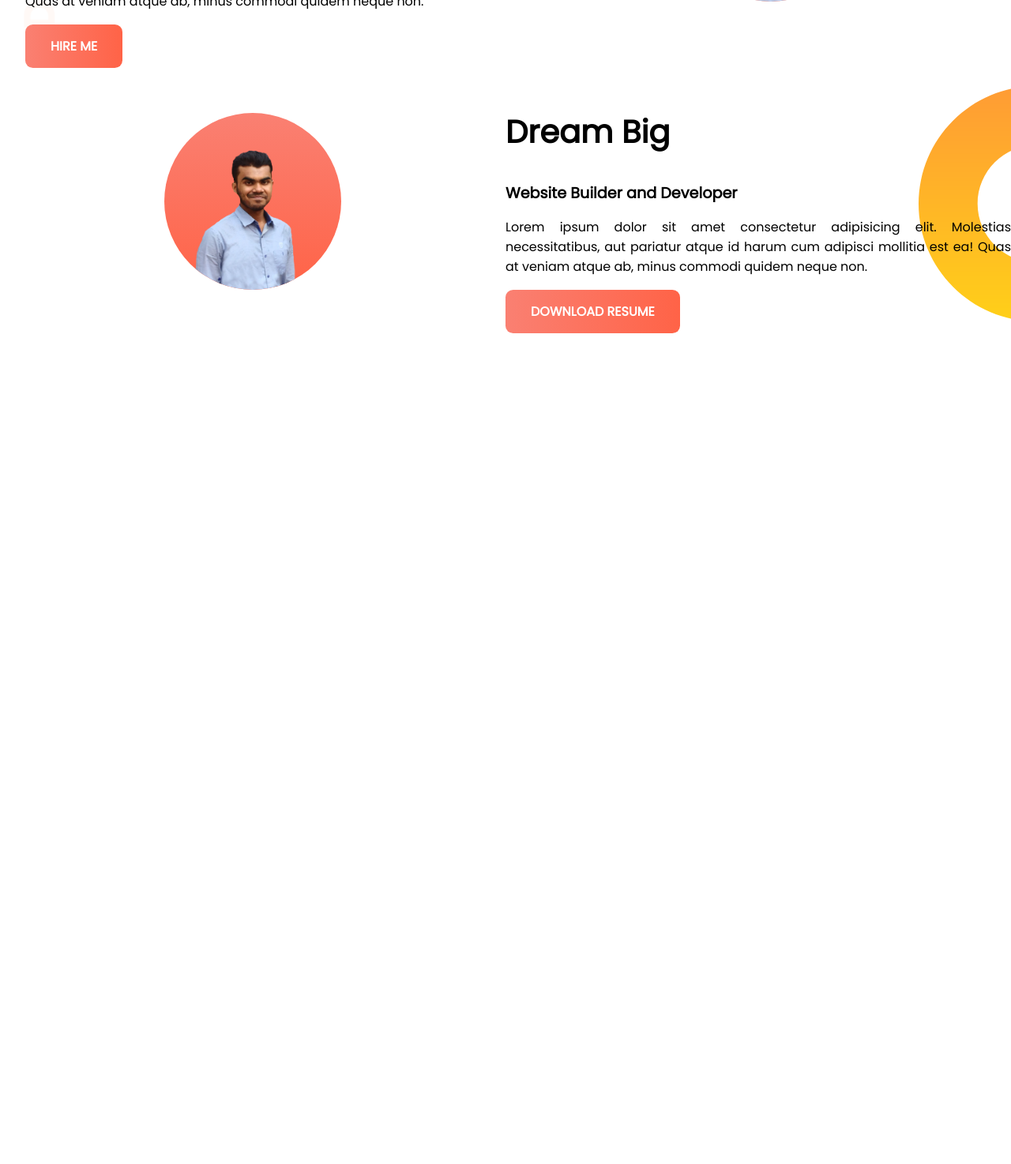
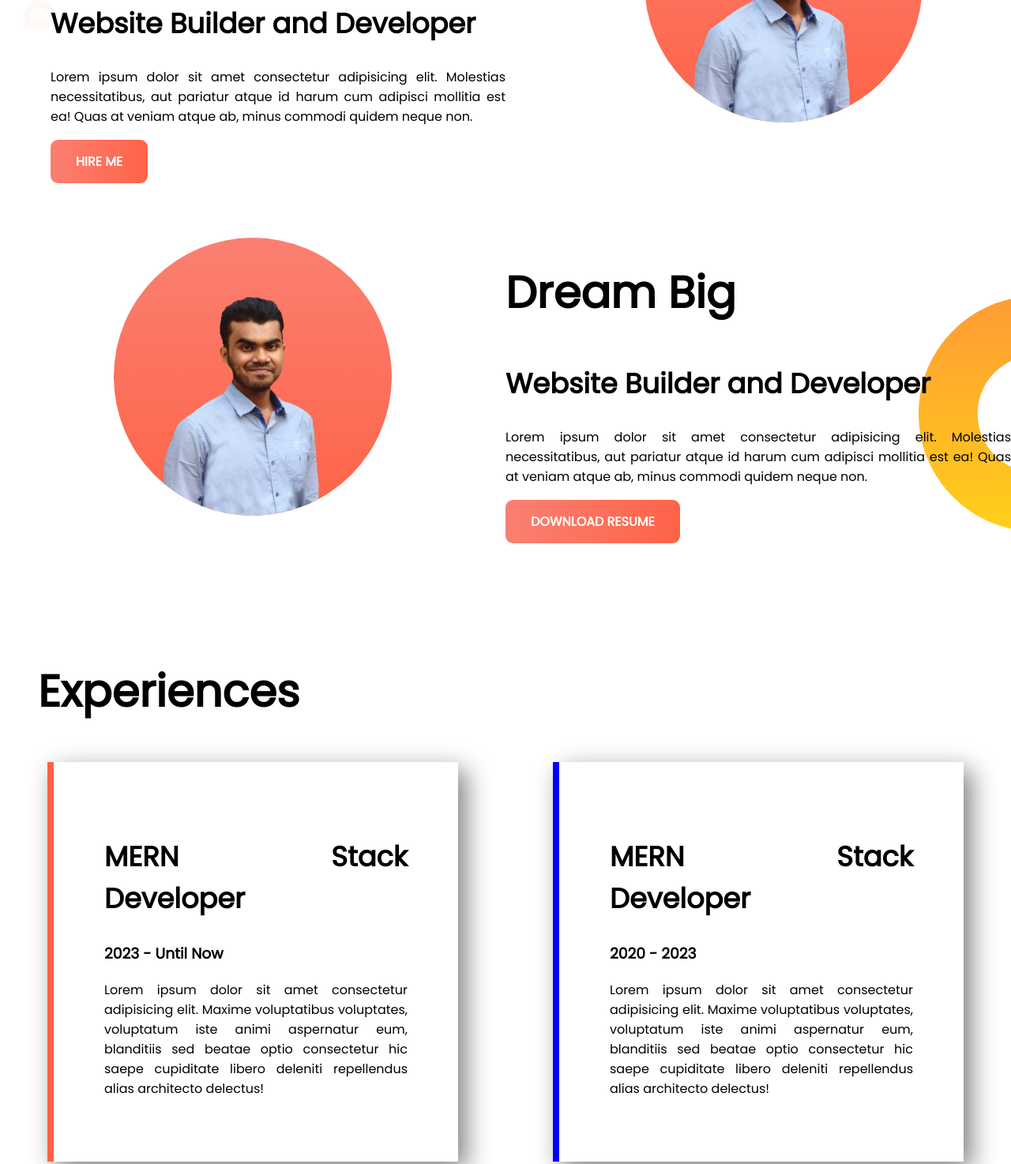
Before and after one commit to foy4748/ph_developer-portfolio, a website: page index.html in a window 1280 px wide. Shown: the part 324-1798 px from the top of the page at 79% size. Before the commit the page ends 800 px from the top, so only its background shows below. Drawn offline with Linux system fonts and the light colour scheme.

Commit message:
PH Video 4-9 Done
Added Experience section
Added Border Left with different color

Didn't add background to the experience section
Need to tweak the font sizes for bigger screen

```diff
--- a/index.html
+++ b/index.html
@@ -1,44 +1,96 @@
 <!DOCTYPE html>
 <html lang="en">
-
   <head>
-	<meta charset="UTF-8">
-	<meta name="viewport" content="width=device-width, initial-scale=1.0">
+    <meta charset="UTF-8" />
+    <meta name="viewport" content="width=device-width, initial-scale=1.0" />
     <title>Faisal | Portfolio</title>
-	<link rel="preconnect" href="https://fonts.googleapis.com">
-	<link rel="preconnect" href="https://fonts.gstatic.com" crossorigin>
-	<link href="https://fonts.googleapis.com/css2?family=Poppins&display=swap" rel="stylesheet">
-	<link rel="stylesheet" href="style.css">
+    <link rel="preconnect" href="https://fonts.googleapis.com" />
+    <link rel="preconnect" href="https://fonts.gstatic.com" crossorigin />
+    <link
+      href="https://fonts.googleapis.com/css2?family=Poppins&display=swap"
+      rel="stylesheet"
+    />
+    <link rel="stylesheet" href="style.css" />
   </head>
 
   <body>
     <section class="section section1">
       <div class="half-part preamble">
-			<h1> Welcome To <br /> <span class="highlight">Faisal</span>'s World </h1>
-			<h2> Website Builder and Developer</h2>
-			<p>Lorem ipsum dolor sit amet consectetur adipisicing elit. Molestias necessitatibus, aut pariatur atque id harum
-				cum adipisci mollitia est ea! Quas at veniam atque ab, minus commodi quidem neque non.</p>
-			<a class="link-button" href="http://linkedin.com/in/foy4748" target="_blank">HIRE ME</a>
+        <h1>
+          Welcome To <br />
+          <span class="highlight">Faisal</span>'s World
+        </h1>
+        <h2>Website Builder and Developer</h2>
+        <p>
+          Lorem ipsum dolor sit amet consectetur adipisicing elit. Molestias
+          necessitatibus, aut pariatur atque id harum cum adipisci mollitia est
+          ea! Quas at veniam atque ab, minus commodi quidem neque non.
+        </p>
+        <a
+          class="link-button"
+          href="http://linkedin.com/in/foy4748"
+          target="_blank"
+          >HIRE ME</a
+        >
       </div>
       <div class="half-part cover">
-			<img class="coverPic" src="./images/1656909471602.png" alt="Picture of Faisal">
+        <img
+          class="coverPic"
+          src="./images/1656909471602.png"
+          alt="Picture of Faisal"
+        />
         <span class="circle-bg"></span>
       </div>
     </section>
     <section class="section section2">
       <div class="half-part cover">
-			<img class="coverPic" src="./images/1656909471602.png" alt="Picture of Faisal">
+        <img
+          class="coverPic"
+          src="./images/1656909471602.png"
+          alt="Picture of Faisal"
+        />
         <span class="circle-bg"></span>
       </div>
       <div class="half-part dream">
         <h1>Dream Big</h1>
-			<h2> Website Builder and Developer</h2>
-			<p>Lorem ipsum dolor sit amet consectetur adipisicing elit. Molestias necessitatibus, aut pariatur atque id harum
-				cum adipisci mollitia est ea! Quas at veniam atque ab, minus commodi quidem neque non.</p>
-			<a class="link-button" href="http://linkedin.com/in/foy4748" target="_blank">DOWNLOAD RESUME</a>
+        <h2>Website Builder and Developer</h2>
+        <p>
+          Lorem ipsum dolor sit amet consectetur adipisicing elit. Molestias
+          necessitatibus, aut pariatur atque id harum cum adipisci mollitia est
+          ea! Quas at veniam atque ab, minus commodi quidem neque non.
+        </p>
+        <a
+          class="link-button"
+          href="http://linkedin.com/in/foy4748"
+          target="_blank"
+          >DOWNLOAD RESUME</a
+        >
       </div>
     </section>
-	<div class="section section3"></div>
+    <section class="section section3">
+      <h1>Experiences</h1>
+      <div class="cards">
+        <div class="card card1">
+          <h2>MERN Stack Developer</h2>
+          <h3>2023 - Until Now</h3>
+          <p>
+            Lorem ipsum dolor sit amet consectetur adipisicing elit. Maxime
+            voluptatibus voluptates, voluptatum iste animi aspernatur eum,
+            blanditiis sed beatae optio consectetur hic saepe cupiditate libero
+            deleniti repellendus alias architecto delectus!
+          </p>
+        </div>
+        <div class="card card2">
+          <h2>MERN Stack Developer</h2>
+          <h3>2020 - 2023</h3>
+          <p>
+            Lorem ipsum dolor sit amet consectetur adipisicing elit. Maxime
+            voluptatibus voluptates, voluptatum iste animi aspernatur eum,
+            blanditiis sed beatae optio consectetur hic saepe cupiditate libero
+            deleniti repellendus alias architecto delectus!
+          </p>
+        </div>
+      </div>
+    </section>
   </body>
-
 </html>
--- a/style.css
+++ b/style.css
@@ -1,79 +1,108 @@
 body {
-  font-family: 'Poppins', sans-serif;
-  margin:0;
-  padding:0;
+  font-family: "Poppins", sans-serif;
+  margin: 0;
+  padding: 0;
 }
 
-h1{
-  font-size: 2.5rem;
+body > * + * {
+  margin-bottom: 10rem;
 }
 
-h2{
-  font-size: 1.2rem;
+h1 {
+  font-size: 3.5rem;
 }
 
-.highlight{
-  color:orange;
+h2 {
+  font-size: 2.2rem;
 }
 
-.link-button{
+.highlight {
+  color: orange;
+}
+
+.link-button {
   color: #fff;
-  background-image:linear-gradient(90deg,salmon,tomato);
+  background-image: linear-gradient(90deg, salmon, tomato);
   padding: 1rem 2rem;
   border-radius: 0.6rem;
-  text-decoration:none;
-  font-weight:700;
+  text-decoration: none;
+  font-weight: 700;
 }
 
-.section{
-  display:flex;
-  width:100%;
+.section {
+  display: flex;
+  width: 100%;
 }
 
-.section1{
+.section1 {
   background-image: url(./images/top-banner.png);
-  background-repeat:no-repeat;
+  background-repeat: no-repeat;
 }
 
-.section2{
+.section2 {
   background-image: url(./images/dream-bg.png);
-  background-repeat:no-repeat;
+  background-repeat: no-repeat;
   background-position: bottom right;
 }
 
-.coverPic{
-  width: 14rem;
+.coverPic {
+  width: 22rem;
   position: absolute;
   border-radius: 100%;
   z-index: 1;
 }
 
-.half-part{
-  width:50%;
+.half-part {
+  width: 50%;
 }
 
-.half-part > p{
-  text-align:justify;
+.half-part > p {
+  text-align: justify;
   margin-bottom: 2rem;
 }
 
-.half-part.cover{
-  position:relative;
+.half-part.cover {
+  position: relative;
   display: flex;
-  justify-content:center;
-  align-items:center;
+  justify-content: center;
+  align-items: center;
 }
 
-.preamble{
-  padding: 2rem;
+.preamble {
+  padding: 4rem;
 }
 
-.circle-bg{
-  border-radius:100%;
+.circle-bg {
+  border-radius: 100%;
   display: inline-block;
-  margin:0;
-  width: 14rem;
-  height: 14rem;
-  background-image: linear-gradient(salmon,tomato);
+  margin: 0;
+  width: 22rem;
+  height: 22rem;
+  background-image: linear-gradient(salmon, tomato);
   position: absolute;
 }
+
+.section3 {
+  display: block;
+}
+
+.section3 > h1 {
+  padding-left: 3rem;
+}
+
+.cards {
+  display: flex;
+  justify-content: space-around;
+}
+
+.card {
+  padding: 4rem;
+  text-align: justify;
+  box-shadow: 10px 10px 30px 0px gray;
+  width: 30%;
+  border-left: 0.5rem solid blue;
+}
+
+.card1 {
+  border-left: 0.5rem solid tomato;
+}
```
Lines whose indentation alone changed are shown as unchanged.
